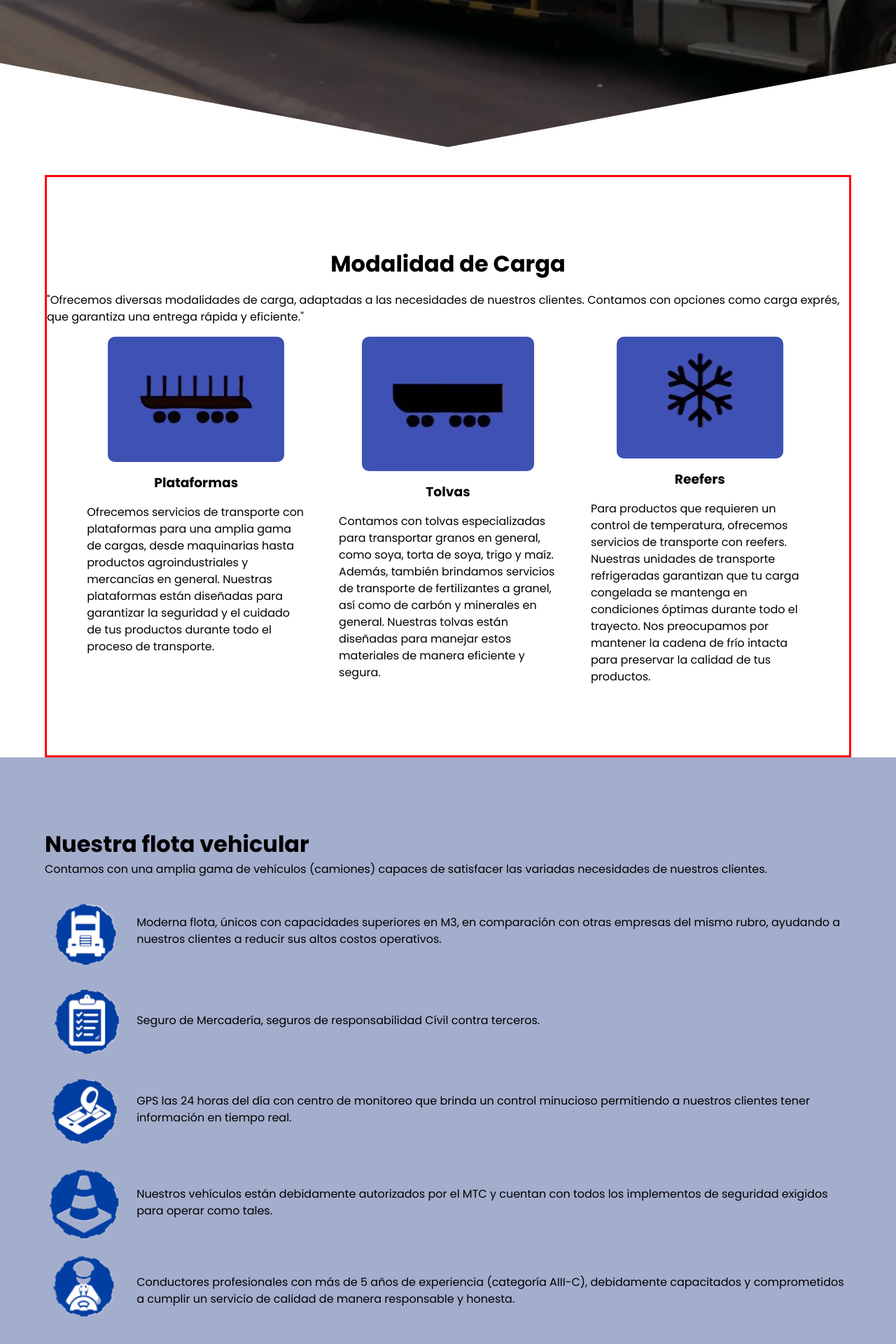
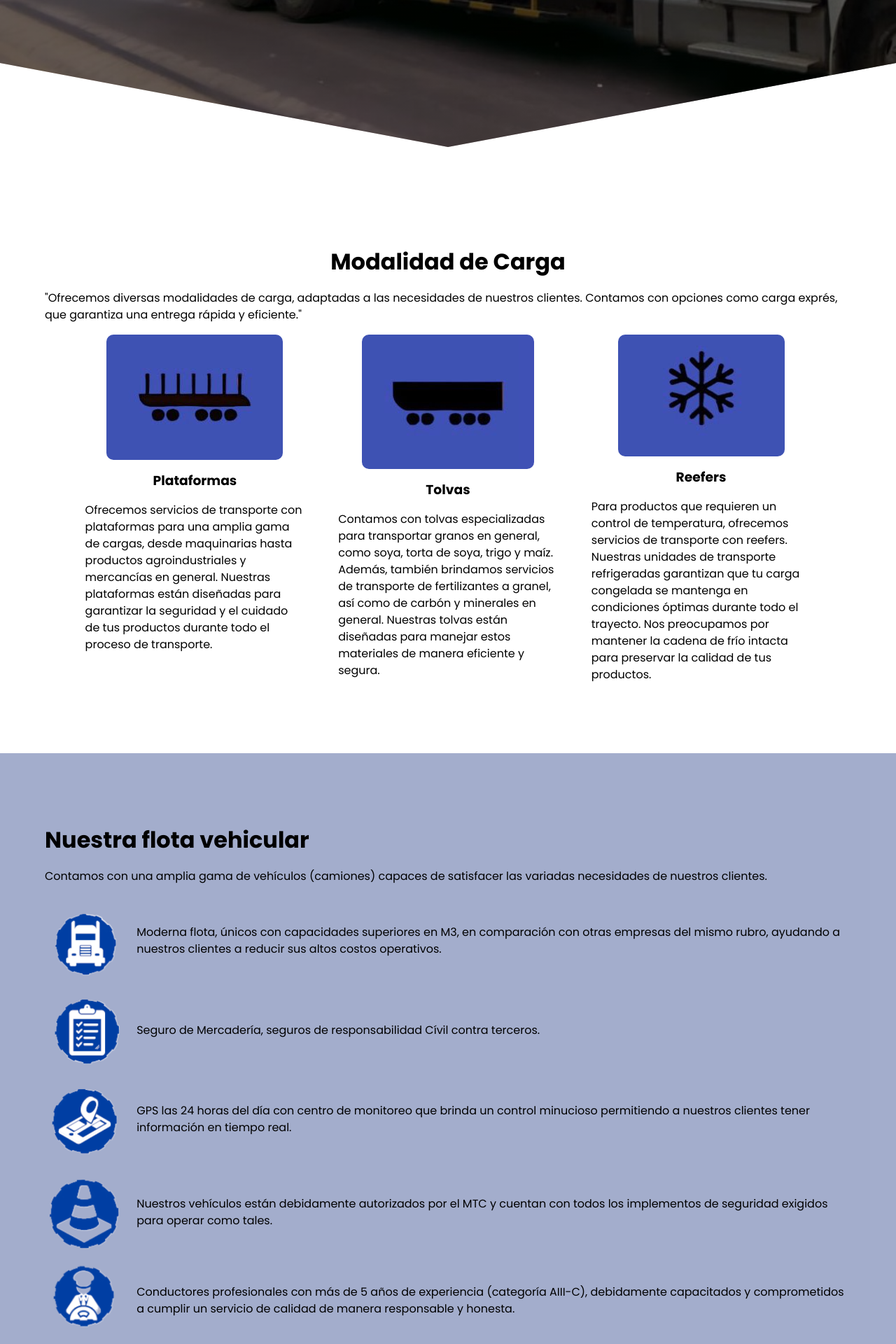
Before and after one commit to Vikernes27666/digoni, a PHP site: page / in a window 1280 px wide. Shown: the part 550-2470 px from the top of the page at 70% size. Run offline with PHP 8.4, Linux system fonts and the light colour scheme.

Commit message:
Refactor fleet styles and markup

```diff
--- a/css/style.css
+++ b/css/style.css
@@ -172,54 +172,25 @@ h1 {
     grid-template-columns: 1fr; /* Cambiado a una columna para dispositivos más pequeños */
   }
 }
+
 /* Fleet */
+
 .fleet {
   background-color: #a3adcc;
-  background-image: radial-gradient(#444cf7 0.5px, transparent 0.5px),
-    radial-gradient(#444cf7 0.5px, #a3adcc 0.5px);
-  background-size: 20px 20px;
-  background-position: 0 0, 10px 10px;
-  overflow: hidden;
 }
 
-.fleet__container {
-  display: grid;
-  grid-template-columns: repeat(auto-fit, minmax(100px, 1fr));
-  gap: 1em;
+.fleet-contents > * + * {
+  margin-top: 1em;
 }
 
-.fleet__images img {
-  display: block;
-  max-width: 10%;
-  height: auto; /* Para mantener la proporción de aspecto de la imagen */
-}
-
-.fleet__image {
+.fleet-item {
   display: flex;
   gap: 1rem;
   align-items: center;
 }
 
-.fleet__paragraph {
-  margin-bottom: 0.75rem;
-}
-
-@media screen and (max-width: 600px) {
-  /* Estilo para pantallas más pequeñas */
-  .fleet__texts {
-    display: flex;
-    flex-direction: column;
-    gap: 0.75rem;
-  }
-
-  .fleet__images img {
-    max-width: 10%;
-    height: auto; /* Ajustar la altura automáticamente */
-  }
-
-  .fleet__paragraph {
-    margin-bottom: 1rem; /* Ajusta el margen inferior según tus necesidades */
-  }
+.fleet-item img {
+  max-width: 10%;
 }
 
 /* Knowledge */
--- a/index.html
+++ b/index.html
@@ -60,7 +60,7 @@
     </header>
 
     <main>
-      <section class="container about" style="border: 3px solid red">
+      <section class="container about">
         <h2 class="about__title section-title">Modalidad de Carga</h2>
         <p class="about__paragraph">
           "Ofrecemos diversas modalidades de carga, adaptadas a las necesidades
@@ -122,71 +122,66 @@
       </section>
 
       <section class="fleet">
-        <div class="fleet__container container">
-          <div class="fleet__texts">
-            <div class="fleet__contents">
+        <div class="container fleet-contents">
           <h2 class="section-title">Nuestra flota vehicular</h2>
-              <p class="fleet__paragraph">
+          <p>
             Contamos con una amplia gama de vehículos (camiones) capaces de
             satisfacer las variadas necesidades de nuestros clientes.
           </p>
-            </div>
-            <div class="fleet__images">
-              <div class="fleet__image">
+          <div class="fleet-items">
+            <div class="fleet-item">
               <img
                 src="./assets/images/truck.png"
                 alt="Ilustración de camión de carga color blanco mirando de encima de un fondo azul"
               />
-                <p class="image__caption">
+              <p>
                 Moderna flota, únicos con capacidades superiores en M3, en
                 comparación con otras empresas del mismo rubro, ayudando a
                 nuestros clientes a reducir sus altos costos operativos.
               </p>
             </div>
-              <div class="fleet__image">
+            <div class="fleet-item">
               <img
                 src="./assets/images/checklist.png"
                 alt="Ilustración de checklist"
               />
-                <p class="image__caption">
+              <p>
                 Seguro de Mercadería, seguros de responsabilidad Cívil contra
                 terceros.
               </p>
             </div>
-              <div class="fleet__image">
+            <div class="fleet-item">
               <img
                 src="./assets/images/phone-gps.png"
                 alt="Ilustración de teléfono inteligente con la aplicación de GPS abierta"
               />
-                <p class="image__caption">
+              <p>
                 GPS las 24 horas del día con centro de monitoreo que brinda un
                 control minucioso permitiendo a nuestros clientes tener
                 información en tiempo real.
               </p>
             </div>
-              <div class="fleet__image">
+            <div class="fleet-item">
               <img
                 src="./assets/images/traffic-cone.png"
                 alt="Ilustración de cono de tránsito"
               />
-                <p class="image__caption">
+              <p>
                 Nuestros vehículos están debidamente autorizados por el MTC y
                 cuentan con todos los implementos de seguridad exigidos para
                 operar como tales.
               </p>
             </div>
-              <div class="fleet__image">
+            <div class="fleet-item">
               <img
                 src="./assets/images/truck-driver.png"
                 alt="Ilustración de camionero mirando de frente"
               />
-                <p class="image__caption">
+              <p>
                 Conductores profesionales con más de 5 años de experiencia
                 (categoría AIII-C), debidamente capacitados y comprometidos a
-                  cumplir un servicio de calidad de manera responsable y
-                  honesta.
+                cumplir un servicio de calidad de manera responsable y honesta.
               </p>
-              </div>
             </div>
           </div>
         </div>
```
Lines whose indentation alone changed are shown as unchanged.
